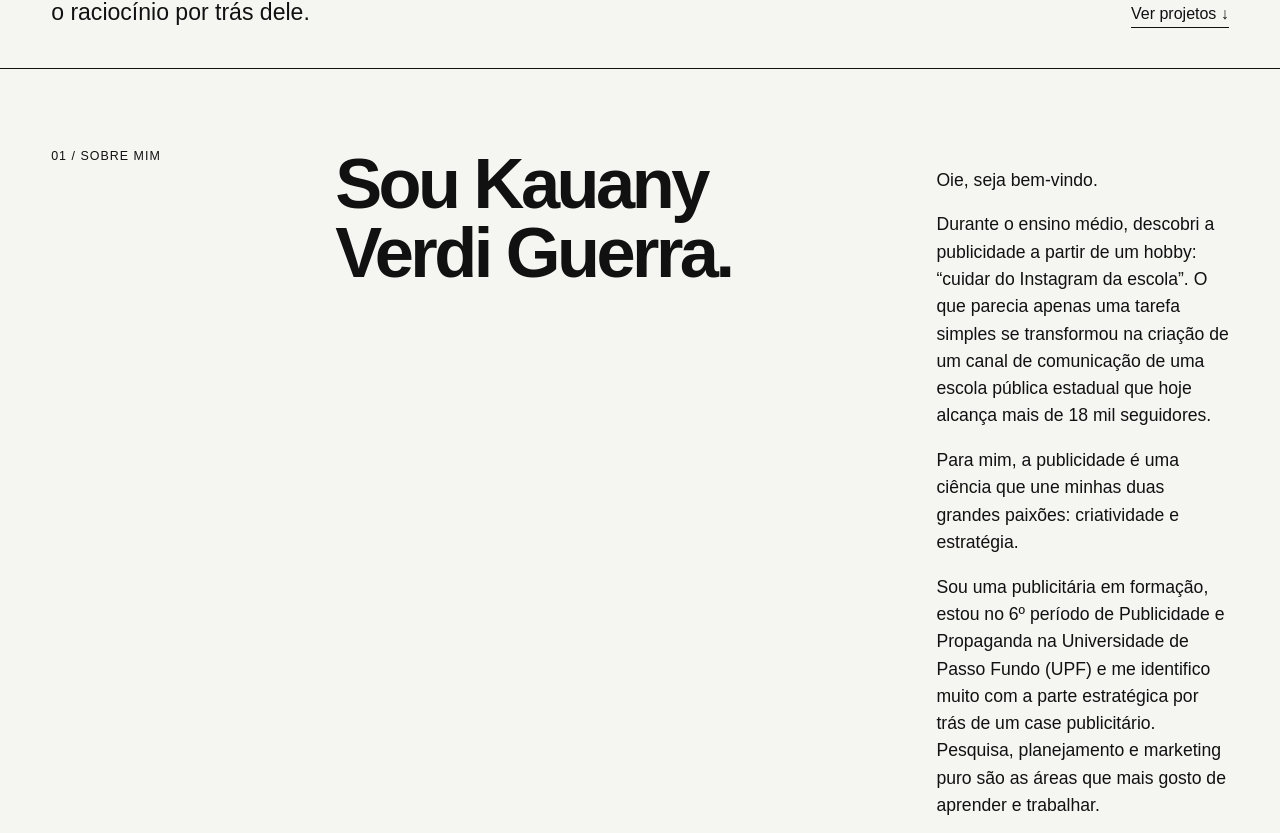
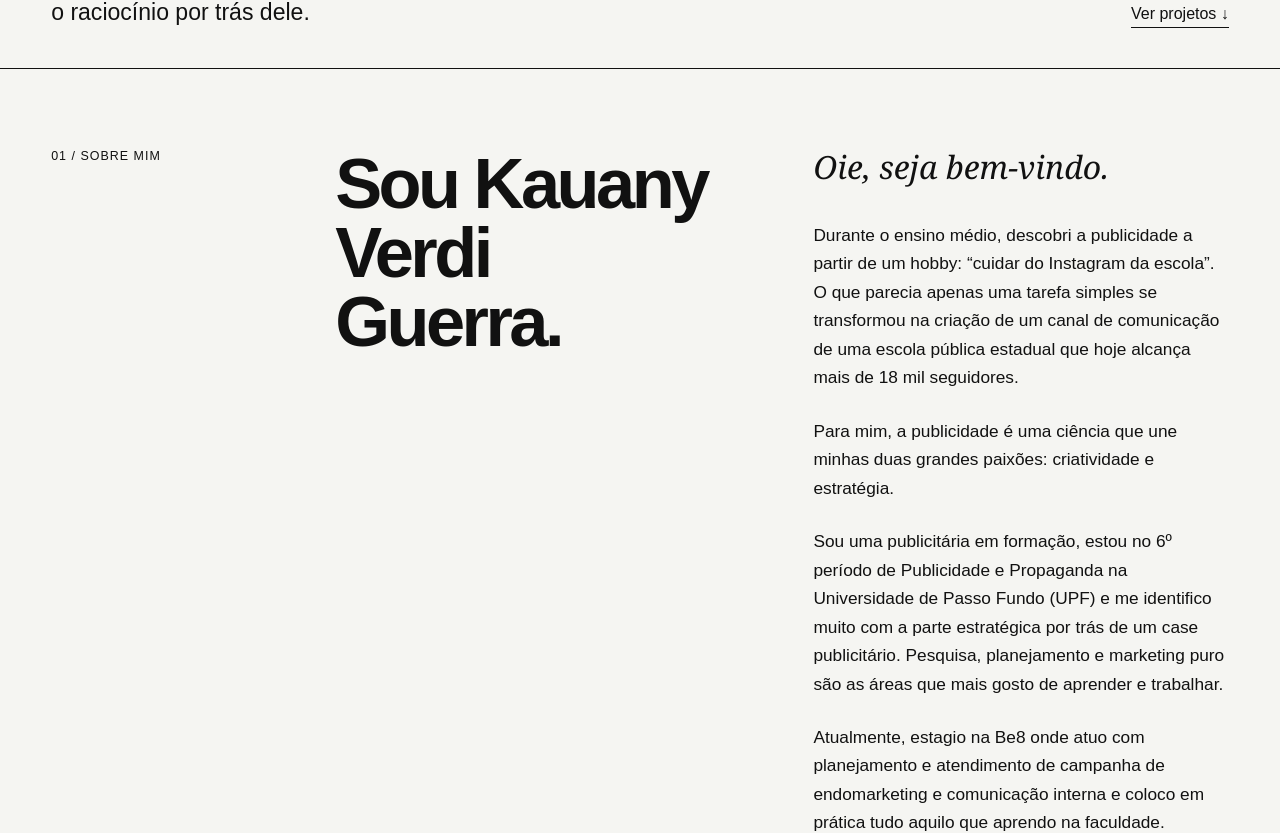
Before and after one commit to 204160-dotcom/portfolio, a Next.js app: page / in a window 1280 px wide. Shown: the part 709-1542 px from the top of the page. Built offline with nearby package versions, Linux system fonts and the light colour scheme.

Commit message:
style: improve long about section layout

```diff
--- a/app/globals.css
+++ b/app/globals.css
@@ -16,9 +16,10 @@ nav { display: flex; gap: 28px; font-size: .95rem; }
 .section { display: grid; grid-template-columns: 220px 1fr; gap: 5vw; padding: 10vh 4vw; border-bottom: 1px solid #111; }
 .section-index { margin: 0; }
 .section-content h2 { margin: 0; font-size: clamp(2.8rem, 5.5vw, 6rem); line-height: .98; letter-spacing: -.05em; }
-.about-grid { display: grid; grid-template-columns: 1.4fr .8fr; gap: 7vw; }
-.about-grid > div { align-self: end; }
-.about-grid p { font-size: 1.1rem; line-height: 1.55; }
+.about-grid { display: grid; grid-template-columns: .95fr 1.05fr; gap: 8vw; align-items: start; }
+.about-copy { max-width: 720px; }
+.about-copy p { margin: 0 0 1.55rem; font-size: clamp(1.05rem, 1.35vw, 1.22rem); line-height: 1.65; }
+.about-copy p:first-child { font-family: Georgia, 'Times New Roman', serif; font-size: clamp(1.6rem, 2.5vw, 2.5rem); line-height: 1.15; font-style: italic; margin-bottom: 2.2rem; }
 .project { display: grid; grid-template-columns: 70px 1fr auto; gap: 20px; padding: 32px 0; border-top: 1px solid #111; align-items: start; }
 .project:last-child { border-bottom: 1px solid #111; }
 .project h3 { margin: 6px 0 10px; font-size: clamp(2rem, 4vw, 4.2rem); letter-spacing: -.04em; }
@@ -37,5 +38,6 @@ footer { display: flex; justify-content: space-between; padding: 24px 4vw; backg
   .hero-footer { gap: 28px; }
   .hero-footer a { justify-self: start; }
   .section { gap: 36px; }
+  .about-grid { gap: 42px; }
   .project { grid-template-columns: 42px 1fr auto; }
 }
```
